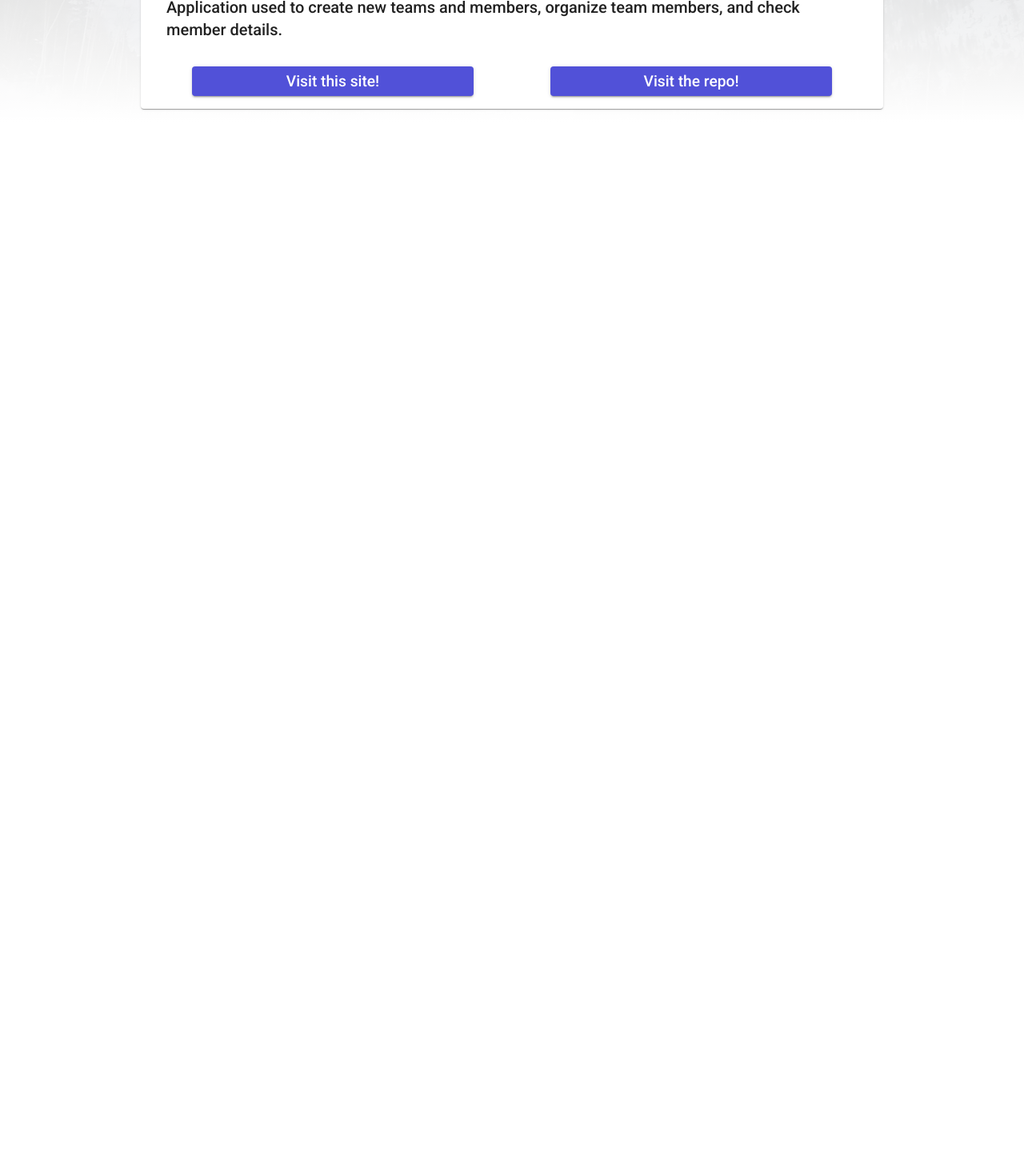
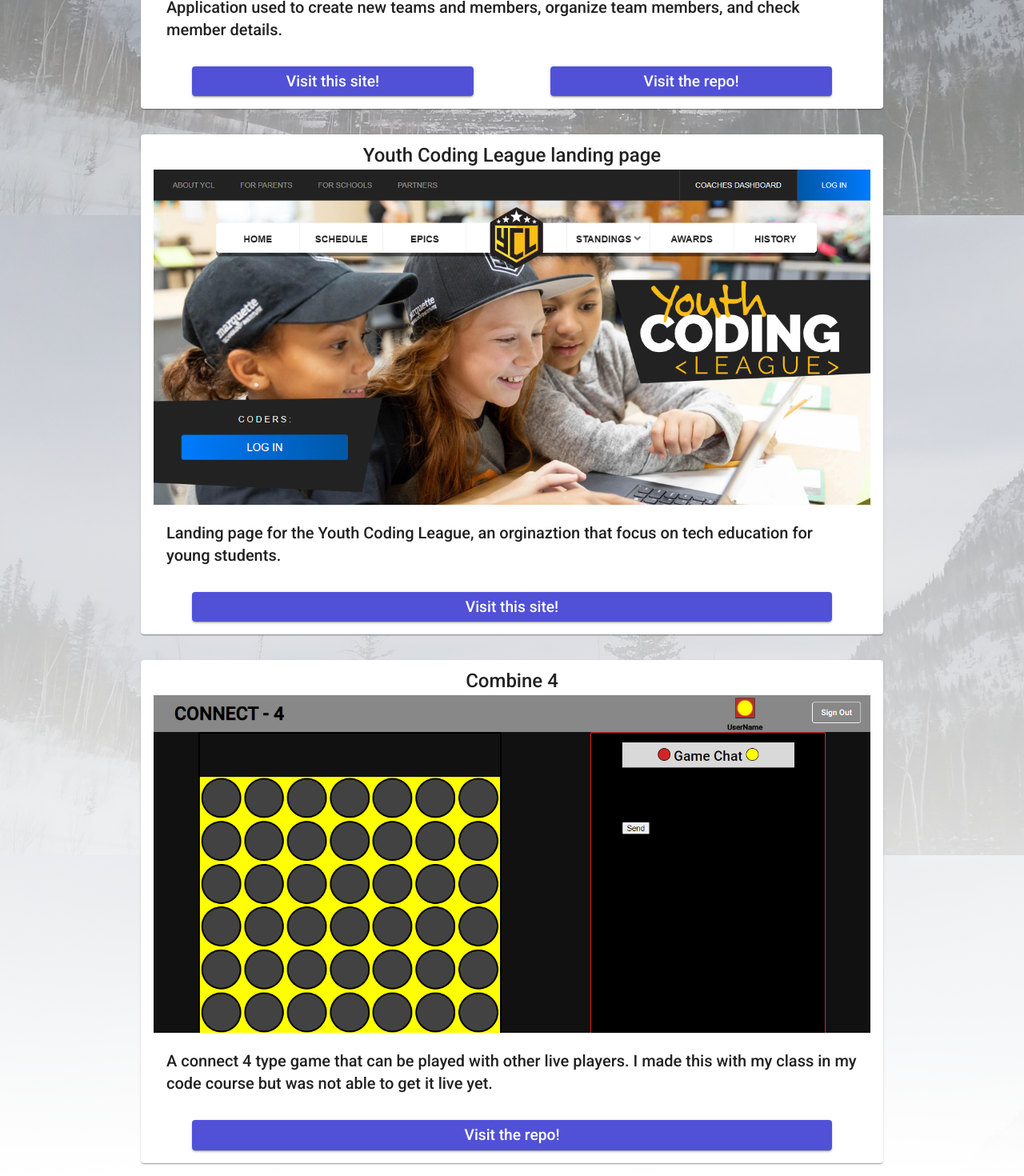
Before and after one commit to Cosbo9/Portfolio, an Angular app: page /projects in a window 1280 px wide. Shown: the part 1331-2801 px from the top of the page at 80% size. Before the commit the page ends 1483 px from the top, so only its background shows below. Built offline with nearby package versions, Linux system fonts and the light colour scheme.

Commit message:
added YCL and Combine4 projects

```diff
--- a/src/app/projects/projects.component.html
+++ b/src/app/projects/projects.component.html
@@ -9,10 +9,10 @@
                 <img [src]="project.image" alt="project image">
                 <h3>{{project.desc}}</h3>
                 <div class="btnGroup">
-                    <button mat-raised-button style="background-color: #5151d8;">
+                    <button *ngIf="project.site" mat-raised-button style="background-color: #5151d8;">
                         <a target="_blank" [href]="project.site">Visit this site!</a>
                     </button>
-                    <button mat-raised-button style="background-color: #5151d8;">
+                    <button *ngIf="project.repo" mat-raised-button style="background-color: #5151d8;">
                         <a target="_blank" [href]="project.repo">Visit the repo!</a>
                     </button>
                 </div>
--- a/src/app/projects/projects.component.ts
+++ b/src/app/projects/projects.component.ts
@@ -21,6 +21,18 @@ export class ProjectsComponent implements OnInit {
     site: 'https://employ-project.herokuapp.com/',
     repo: 'https://github.com/codelabsone/VizTeams-2021-2022'
   },
+  {
+    title: "Youth Coding League landing page",
+    image: "../../assets/YCLhome.png",
+    desc: "Landing page for the Youth Coding League, an orginaztion that focus on tech education for young students.",
+    site: "https://www.youthcodingleague.com/"
+  },
+  {
+    title: "Combine 4",
+    image: "../../assets/Combine4.png",
+    desc: "A connect 4 type game that can be played with other live players. I made this with my class in my code course but was not able to get it live yet.",
+    repo: "https://github.com/Cosbo9/Game-Project"
+  }
 ];
 
   constructor() { }
```
Also changed, not shown: src/assets/Combine4.png (added), src/assets/YCLhome.png (added).
